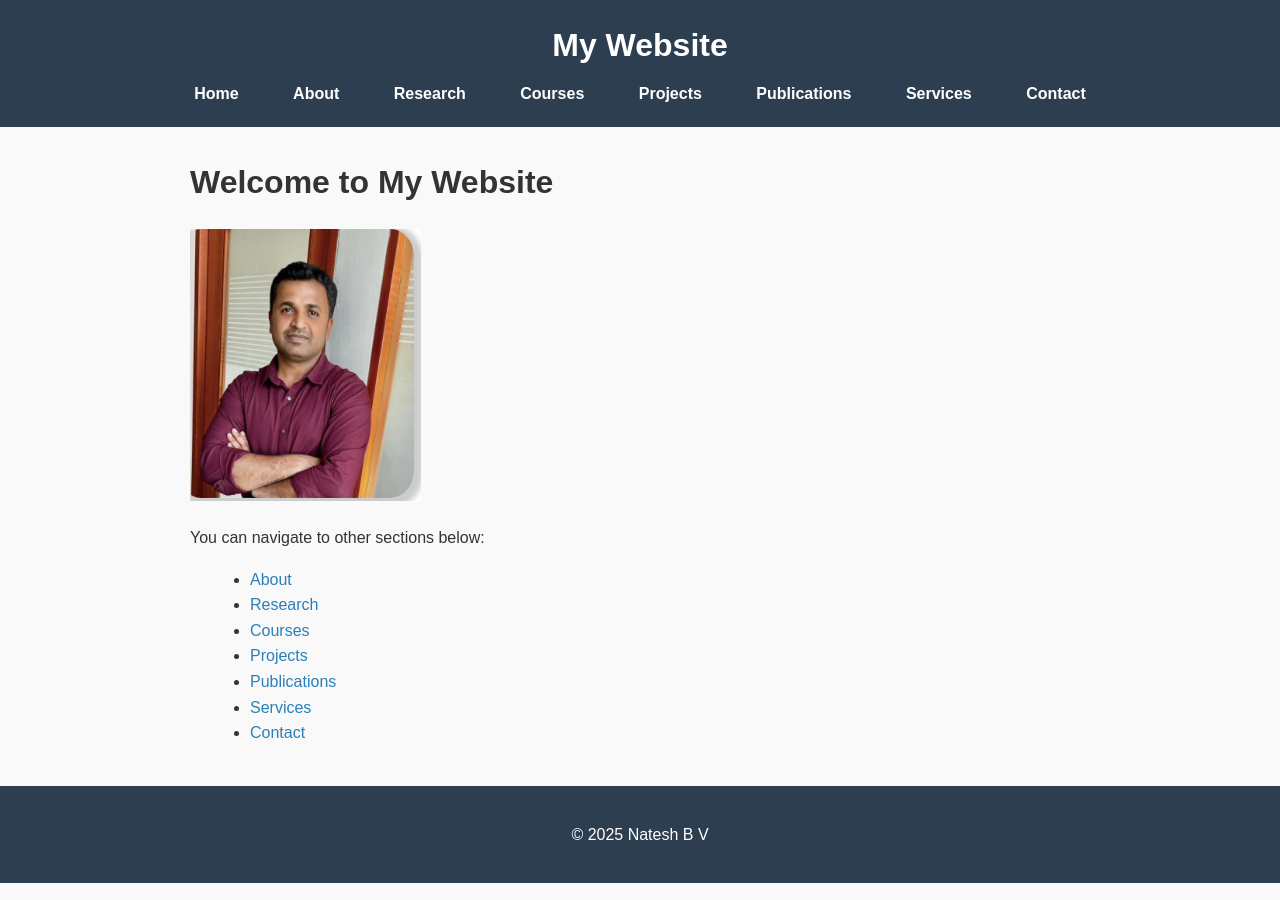
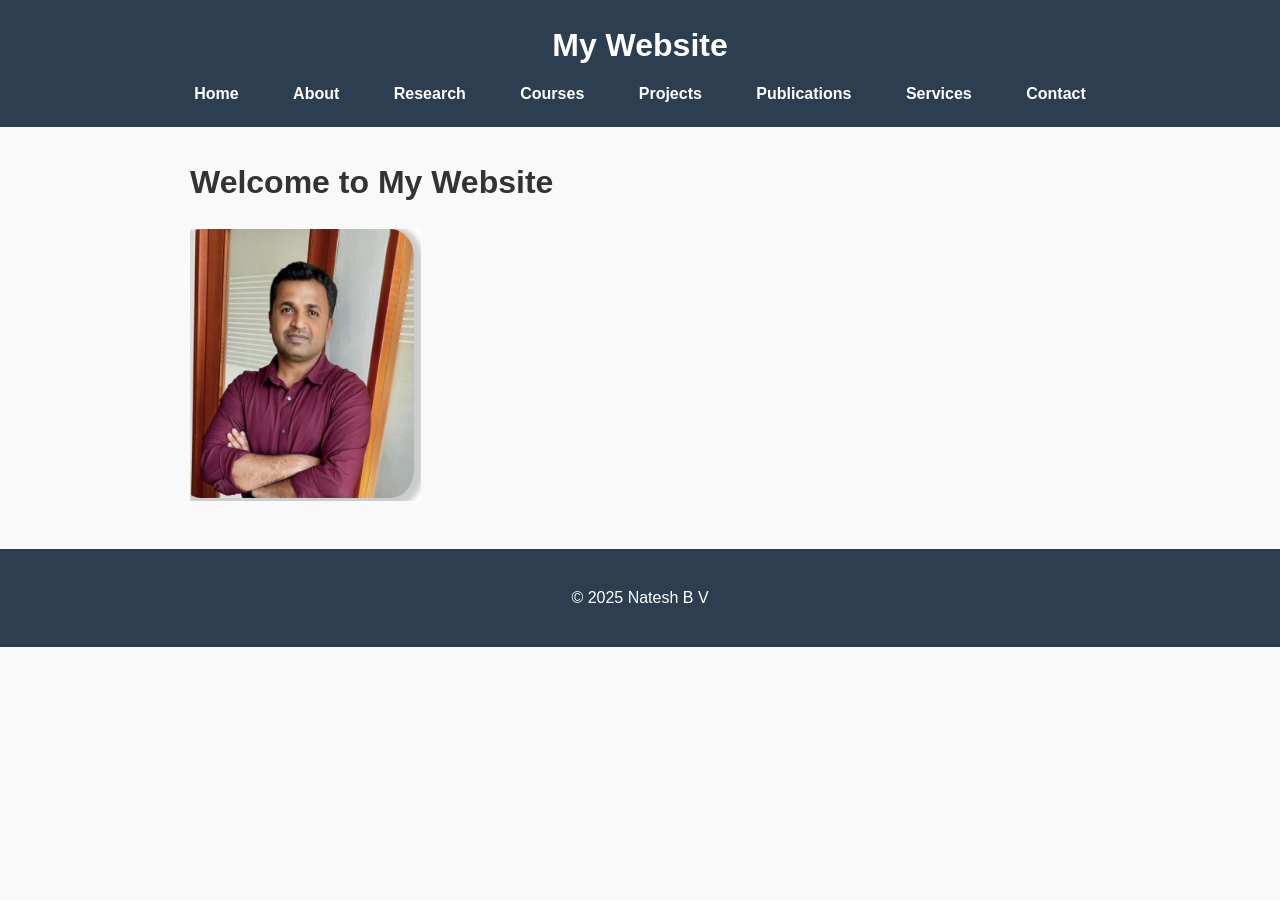
Before and after one commit to Nateshbv/Nateshbv.github.io, a Jekyll site: the page built from index.md, in a window 1280 px wide. Built offline with Jekyll 4.4.1, drawn with Linux system fonts in a browser that asks for light colours.

Commit message:
Update index.md

```diff
--- a/index.md
+++ b/index.md
@@ -6,14 +6,3 @@ title: Home
 # Welcome to My Website
 
 ![Natesh B V](assets/images/nata.png)
-
-
-You can navigate to other sections below:
-
-- [About](About.md)
-- [Research](Research.md)
-- [Courses](Courses.md)
-- [Projects](Projects.md)
-- [Publications](Publications.md)
-- [Services](Services.md)
-- [Contact](contact.md)
```
